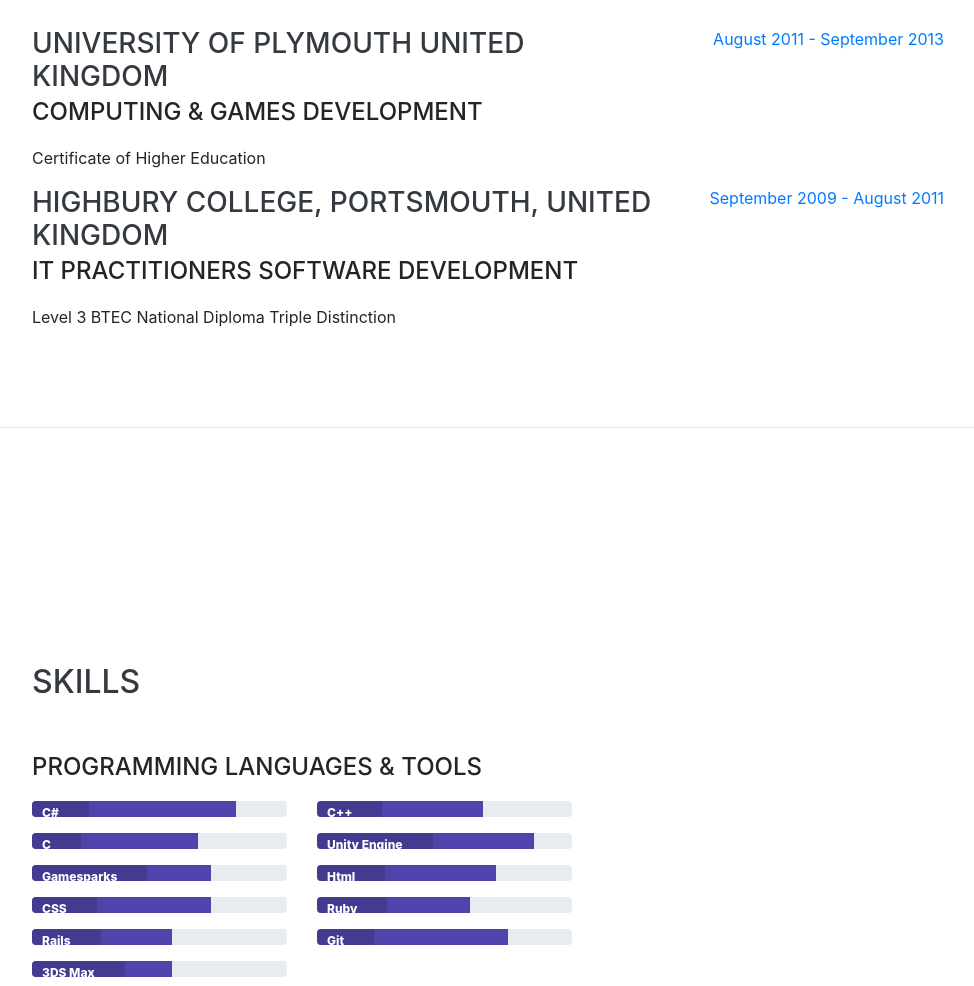
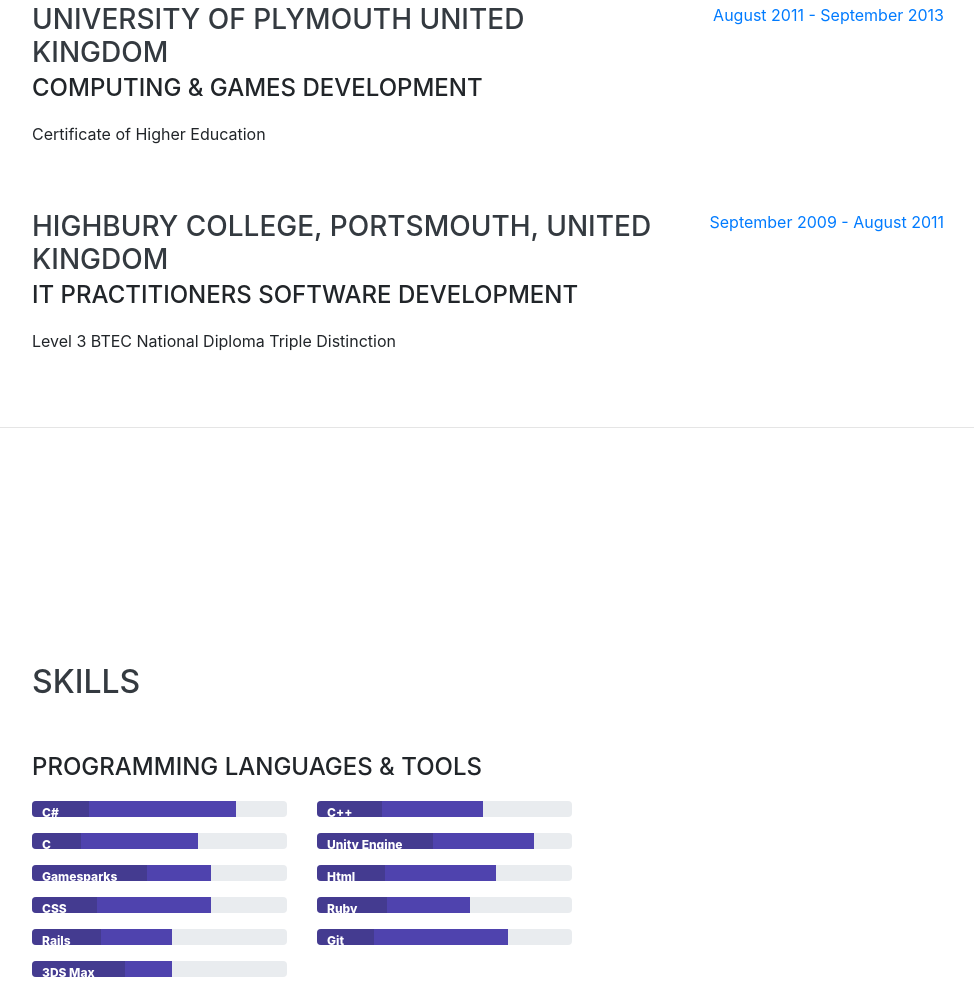
Before and after one commit to zecheeseking/Portfolio, a website with bundled scripts: page index.html in a window 1280 px wide. Shown: the part 2776-3762 px from the top of the page, without its empty margins (288-1262 px from the left). Built offline with nearby package versions, Linux system fonts and the light colour scheme; a web font is replaced by a local one.

Commit message:
Fixed bug for spacing inconsistency in Edcuation section.

```diff
--- a/index.html
+++ b/index.html
@@ -247,7 +247,7 @@
           </div>
         </div>
 
-        <div class="resume-item d-flex flex-column flex-md-row justify-content-between">
+        <div class="mt-5 resume-item d-flex flex-column flex-md-row justify-content-between">
           <div class="resume-content">
             <h3 class="mb-0">Highbury College, Portsmouth, United Kingdom</h3>
             <div class="subheading mb-3">IT Practitioners Software Development</div>
```
